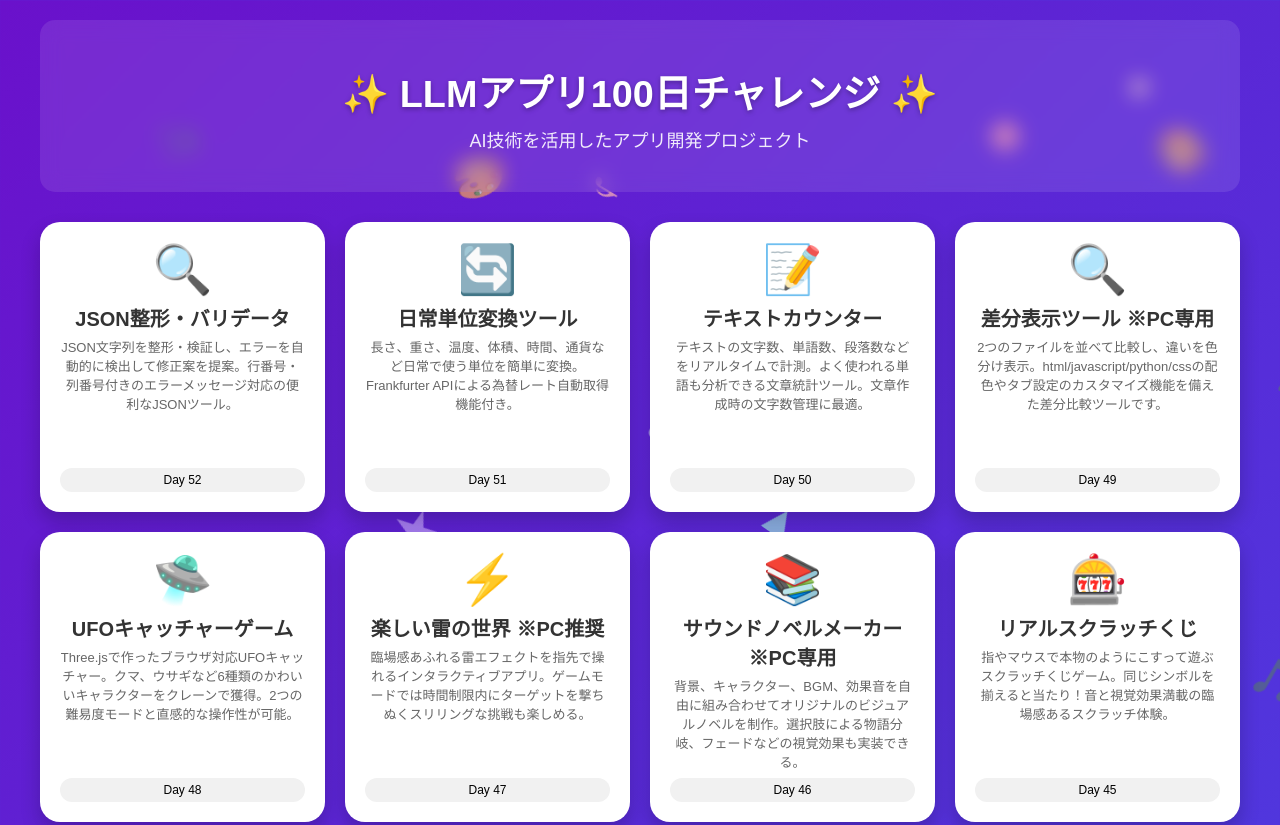
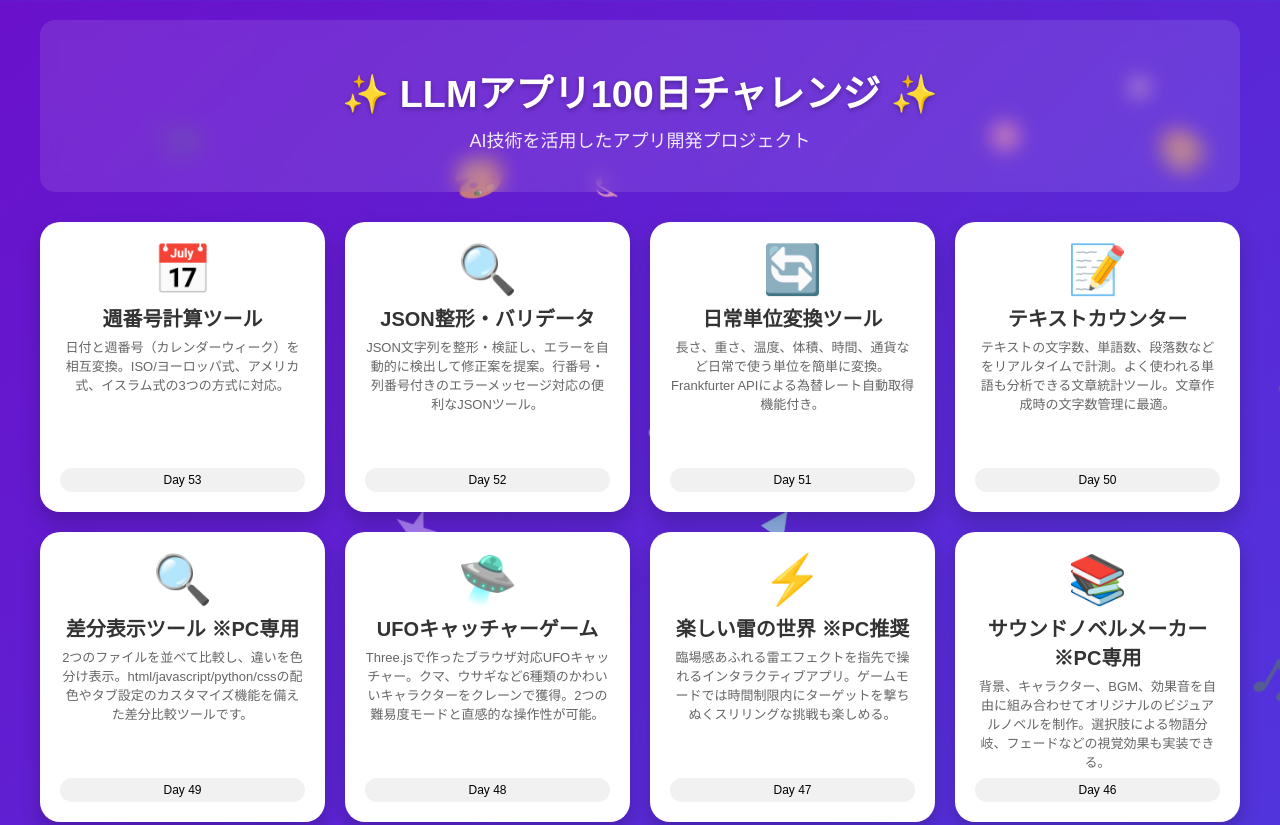
Before and after one commit to Hiroe28/hiroe28.github.io, a plain HTML site: page index.html in a window 1280 px wide. Shown: the top 825 px of the page. Drawn offline with Linux system fonts and the light colour scheme.

Commit message:
Update index.html

```diff
--- a/index.html
+++ b/index.html
@@ -219,6 +219,15 @@
 
         <div class="app-grid">
             <!-- カード情報 (メインページのHTML内に追加) -->
+
+            <!-- Day 53 -->
+            <div class="app-card" onclick="openApp('https://hiroe28.github.io/llm-100days-challenge/day053-week-number-calculator/index.html')">
+                <div class="app-icon">📅</div>
+                <div class="app-title">週番号計算ツール</div>
+                <div class="app-description">日付と週番号（カレンダーウィーク）を相互変換。ISO/ヨーロッパ式、アメリカ式、イスラム式の3つの方式に対応。</div>
+                <div class="app-day">Day 53</div>
+            </div>
+
             <!-- Day 52 -->
             <div class="app-card" onclick="openApp('https://hiroe28.github.io/llm-100days-challenge/day052-json-formatter/index.html')">
                 <div class="app-icon">🔍</div>
```
